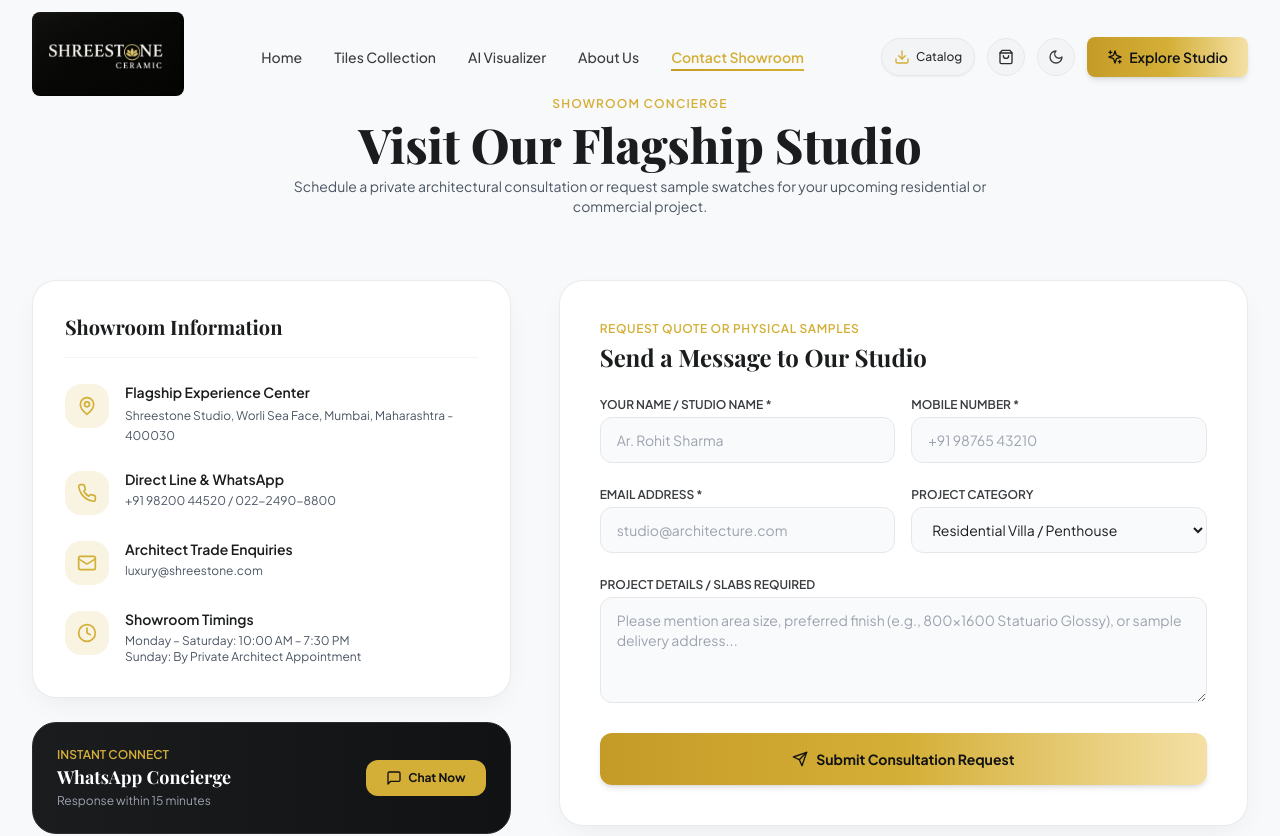
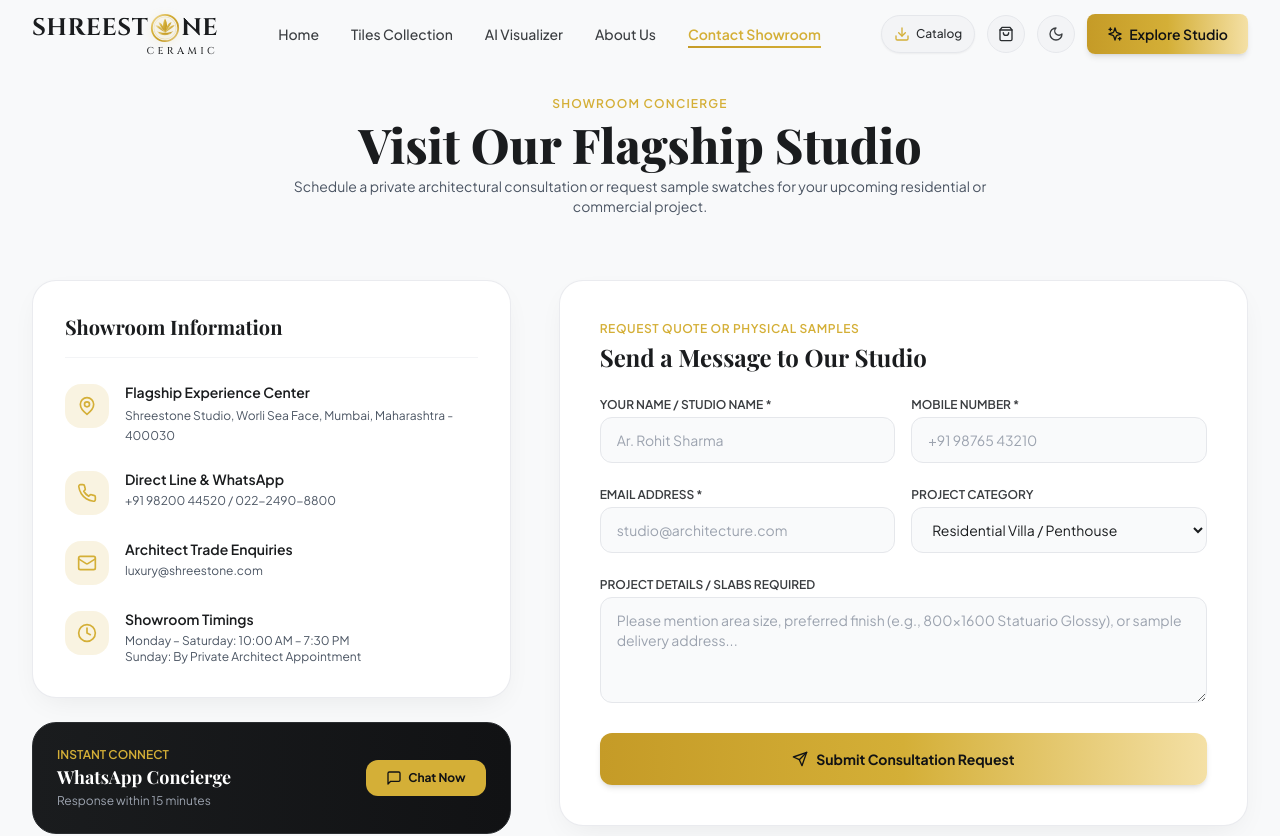
Before and after one commit to rohit15019/shreestone, a React (Vite) app: page /contact in a window 1280 px wide. Shown: the top 836 px of the page. Built offline with nearby package versions, Linux system fonts and the light colour scheme; a web font is replaced by a local one.

Commit message:
UI: Restore previous Golden Lotus Vector SVG logo in Logo.jsx

```diff
--- a/src/components/Logo.jsx
+++ b/src/components/Logo.jsx
@@ -1,32 +1,7 @@
-import React, { useState } from 'react';
+import React from 'react';
 
 const Logo = ({ className = '', size = 'md', forceWhite = false }) => {
-  const [imageError, setImageError] = useState(false);
-
-  // Responsive sizes for the image logo
-  const imageSizes = {
-    sm: 'h-12 sm:h-14 md:h-16',
-    md: 'h-16 sm:h-20 md:h-[84px]',
-    lg: 'h-28 sm:h-36 md:h-[145px]'
-  };
-
-  const heightClass = imageSizes[size] || imageSizes.md;
-
-  // Primary: Render the user's actual logo.jpeg image from /public
-  if (!imageError) {
-    return (
-      <div className={`inline-flex items-center select-none ${className}`}>
-        <img
-          src="/logo.jpeg"
-          alt="Shreestone Ceramics Logo"
-          onError={() => setImageError(true)}
-          className={`${heightClass} w-auto object-contain rounded-lg transition-transform duration-300`}
-        />
-      </div>
-    );
-  }
-
-  // Fallback: Vector SVG Lotus-O + Cinzel Roman Serif Typography
+  // Vector SVG Lotus-O + Cinzel Roman Serif Typography
   const sizeClasses = {
     sm: {
       text: 'text-base sm:text-lg',
```
Also changed, not shown: public/logo.jpeg (deleted).
